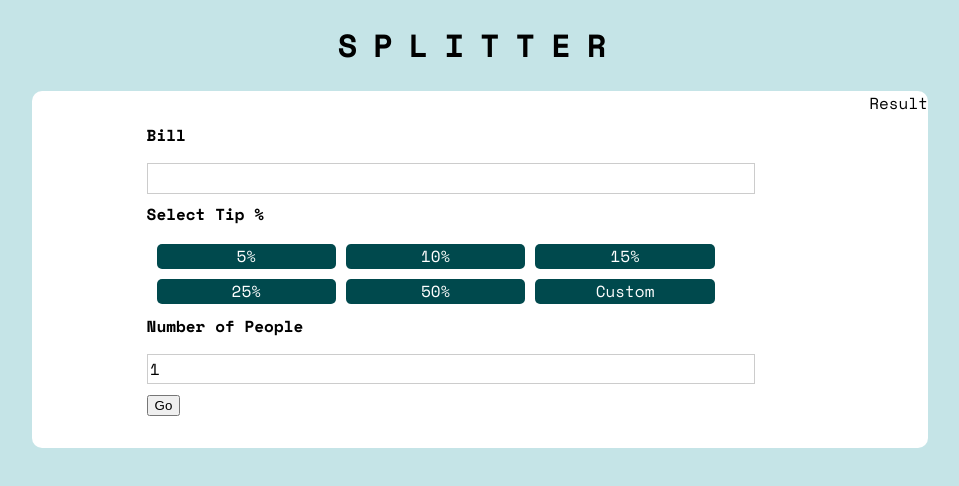
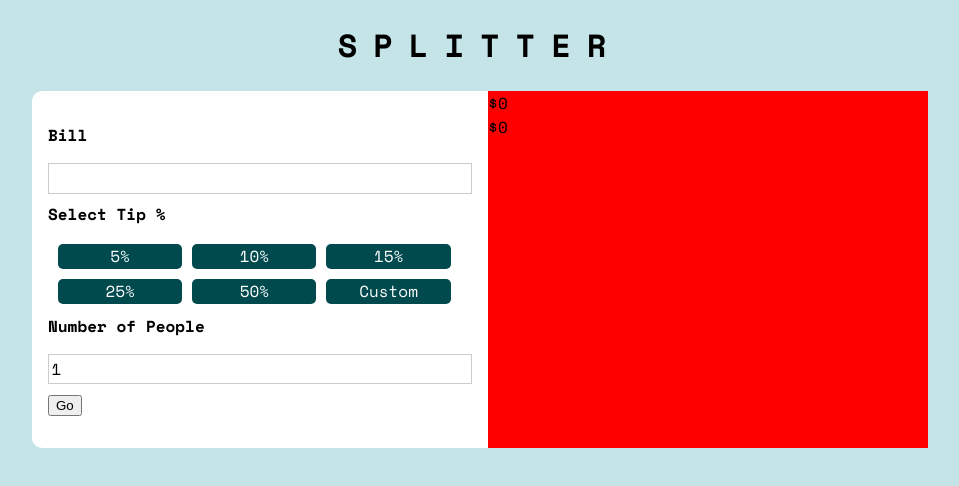
Before and after one commit to Kotaro666-dev/frontend_mentor_works, a React (Create React App) app in the folder tip-calculator-app-main/: page / in a window 1280 px wide. Shown: the top 486 px of the page, without its empty margins (160-1119 px from the left). Built offline with nearby package versions, Linux system fonts and the light colour scheme.

Commit message:
Update: Add calculation on Result component

```diff
--- a/tip-calculator-app-main/src/App.js
+++ b/tip-calculator-app-main/src/App.js
@@ -1,12 +1,12 @@
 import React, { useState } from 'react';
 import Wrapper from './Components/Helper/Wrapper';
 import UserInput from './Components/UserInput/UserInput'
-import Result from './Components/Result/Result'
+import ResultClass from './Components/Result/Result'
 import Title from './Components/Title/Title';
 import Card from './Components/UI/Card';
 
 function App() {
-	const [userInput, setUserInput] = useState({bill: '', tip: '', people: ''});
+	const [userInput, setUserInput] = useState({bill: 0, tip: 0, people: 0});
 
 	const setUserInputHandler = (bill, tip, people) => {
 		setUserInput({bill: bill, tip: tip, people: people});
@@ -17,7 +17,7 @@ function App() {
 			<Title />
 			<Card>
 				<UserInput setUserInput={setUserInputHandler}/>
-				<Result userInput={userInput}/>
+				<ResultClass userInput={userInput}/>
 			</Card>
 		</Wrapper>
 	);
--- a/tip-calculator-app-main/src/Components/Result/Result.js
+++ b/tip-calculator-app-main/src/Components/Result/Result.js
@@ -1,12 +1,33 @@
-import React from "react";
+import React, {useState, useEffect }from "react";
 import Wrapper from "../Helper/Wrapper";
 
 import classes from './Result.module.css';
 
 const Result = (props) => {
+	const [tipAmount, setTipAmount] = useState(0);
+	const [totalAmount, setTotalAmount] = useState(0);
+
+	const roundUpToTthirdDecimalPlace = (number) => {
+		return (Math.floor(number * 100) / 100)
+	}
+
+	useEffect(()=>{
+		const newTipAmount = props.userInput.bill * props.userInput.tip;
+		const newTipPerPerson = newTipAmount / props.userInput.people;
+		const newTotalAmountPerPerson = (props.userInput.bill + newTipAmount) / props.userInput.people;
+
+		if (newTipAmount === 0 || newTotalAmountPerPerson === 0) {
+			return;
+		}
+
+		setTipAmount(roundUpToTthirdDecimalPlace(newTipPerPerson));
+		setTotalAmount(roundUpToTthirdDecimalPlace(newTotalAmountPerPerson));
+	})
+
 	return (
-		<Wrapper>
-			Result
+		<Wrapper className={classes.wrapper}>
+			<div>${tipAmount}</div>
+			<div>${totalAmount}</div>
 		</Wrapper>
 	);
 }
--- a/tip-calculator-app-main/src/Components/Result/Result.module.css
+++ b/tip-calculator-app-main/src/Components/Result/Result.module.css
@@ -0,0 +1,4 @@
+.wrapper {
+	width: 100%;
+	background-color: red;
+}
```
